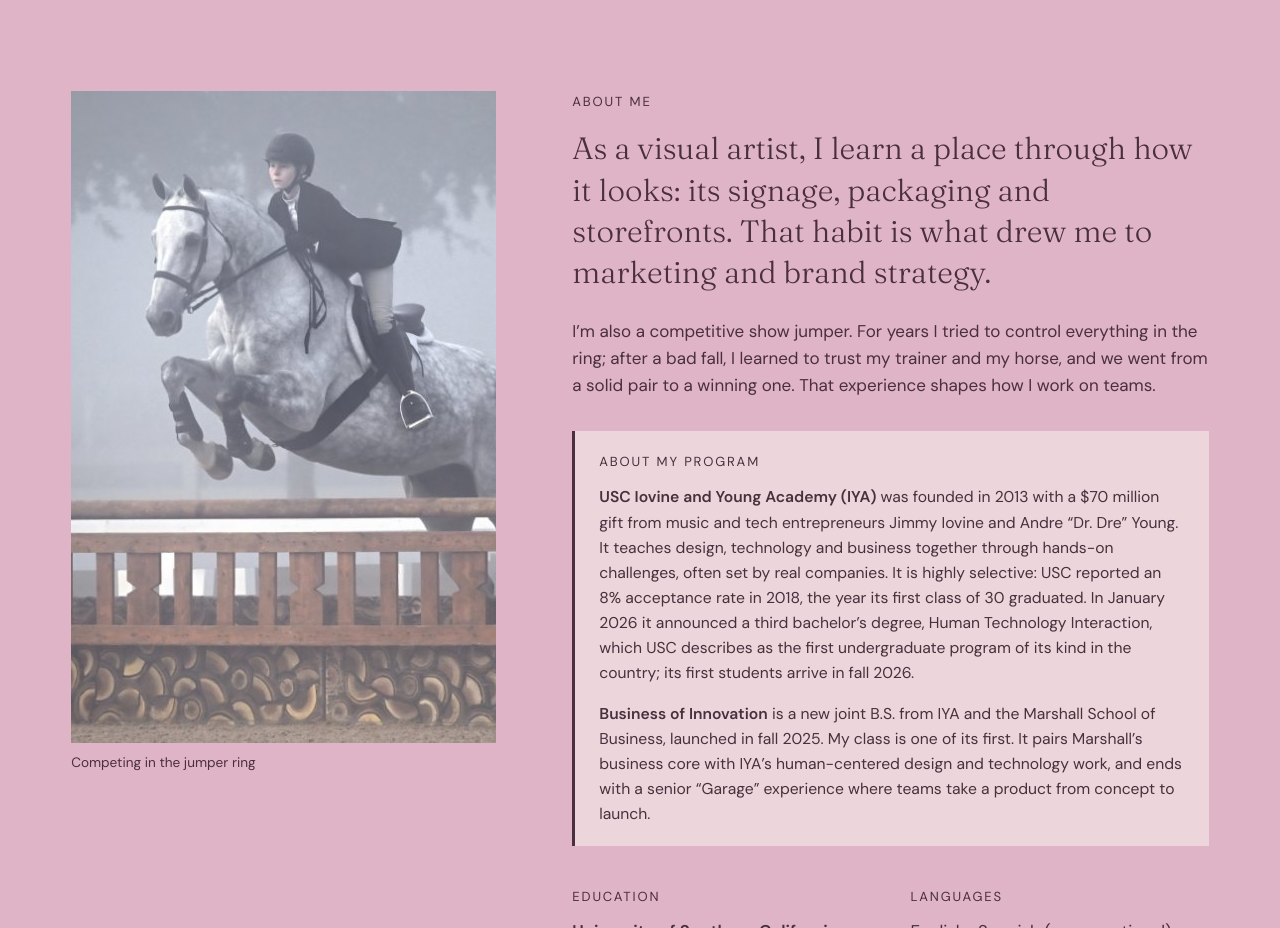
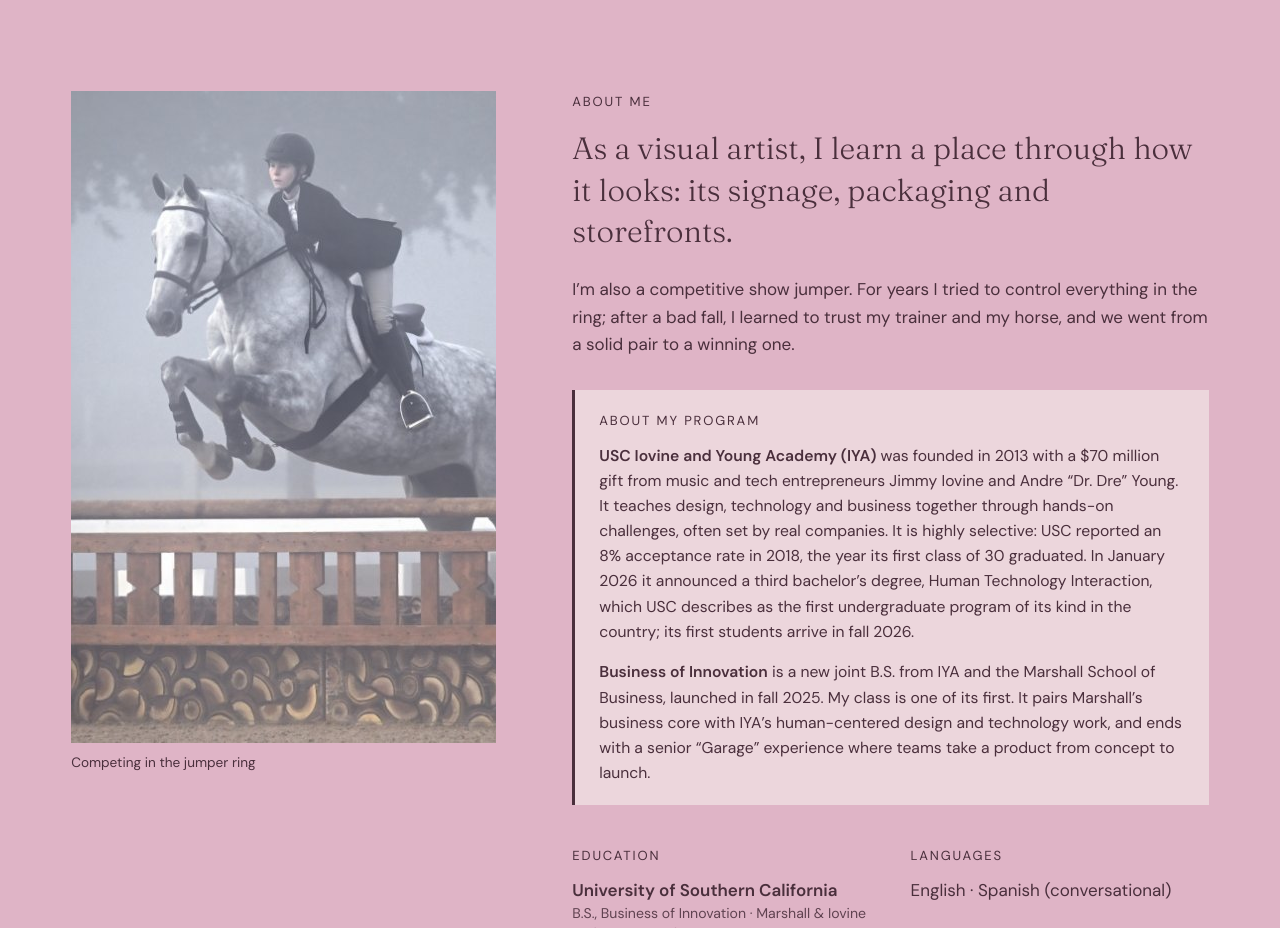
Before and after one commit to ediemurawski-lab/ediemurawski.com, a plain HTML site: page index.html in a window 1280 px wide. Shown: the part 10800-11728 px from the top of the page. Drawn offline with Linux system fonts and the light colour scheme.

Commit message:
Remove two About sentences not drawn from Edie's own writing
Co-Authored-By: Claude Opus 5.5 <noreply@anthropic.com>
Claude-Session: https://claude.ai/code/session_01FZLkrCMGBbHghR4d6n3mhD

```diff
--- a/index.html
+++ b/index.html
@@ -586,8 +586,8 @@
       </figure>
       <div>
         <p class="eyebrow">About me</p>
-        <p class="big">As a visual artist, I learn a place through how it looks: its signage, packaging and storefronts. That habit is what drew me to marketing and brand strategy.</p>
-        <p>I’m also a competitive show jumper. For years I tried to control everything in the ring; after a bad fall, I learned to trust my trainer and my horse, and we went from a solid pair to a winning one. That experience shapes how I work on teams.</p>
+        <p class="big">As a visual artist, I learn a place through how it looks: its signage, packaging and storefronts.</p>
+        <p>I’m also a competitive show jumper. For years I tried to control everything in the ring; after a bad fall, I learned to trust my trainer and my horse, and we went from a solid pair to a winning one.</p>
 
 
         <div class="program">
```
